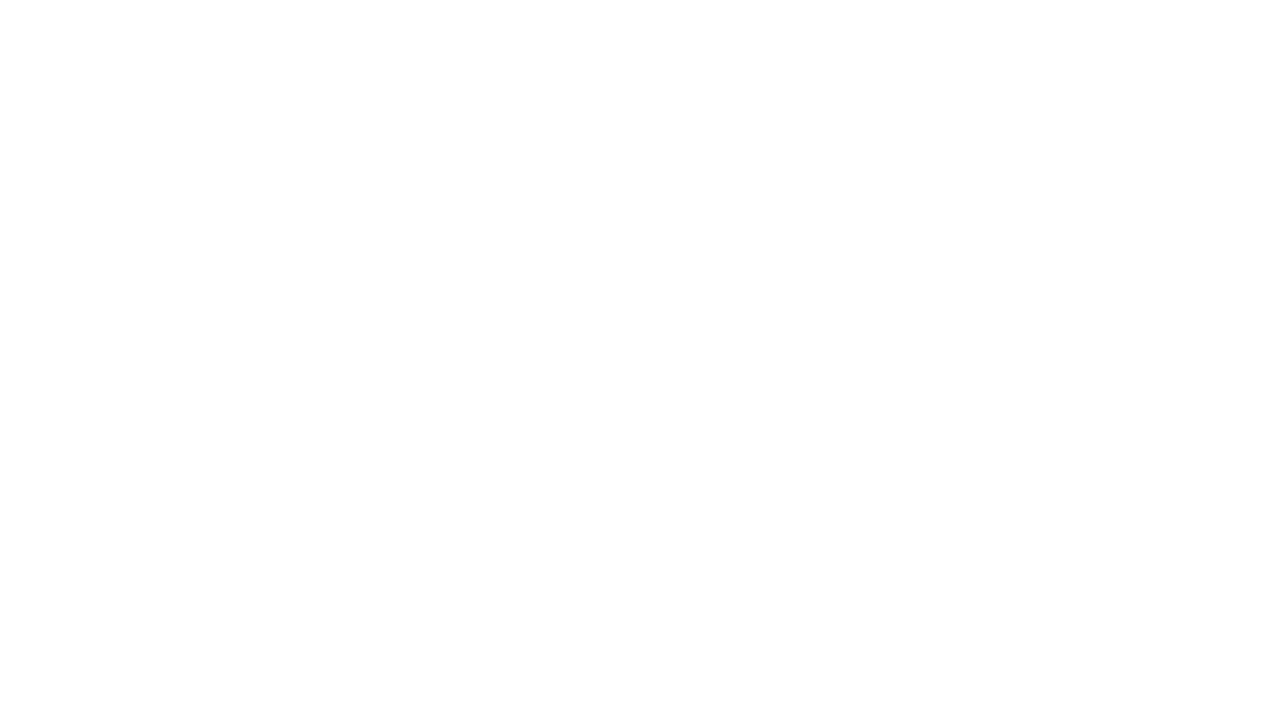
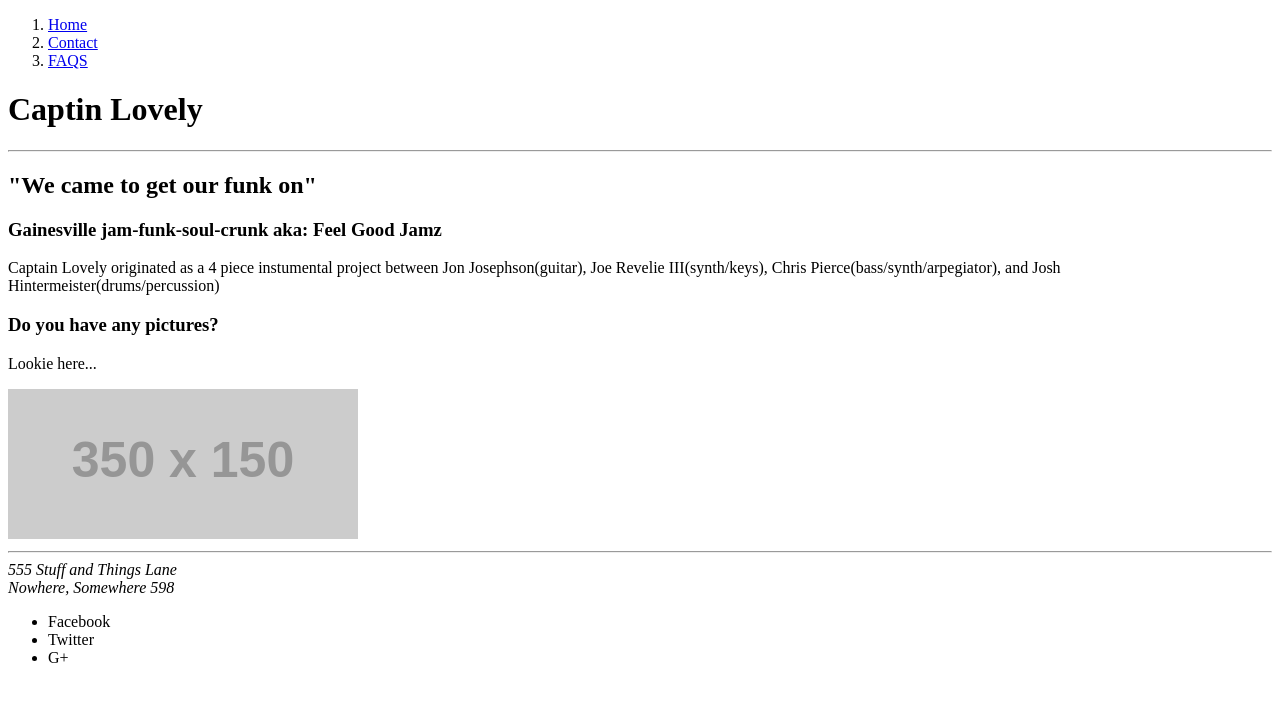
Before and after one commit to gr8fuldwg/jon-practice, a plain HTML site: page index.html in a window 1280 px wide. Drawn offline with Linux system fonts and the light colour scheme; placeholder pictures from the web are drawn by us.

Commit message:
modified h1-h3/ header links/ added band description to paragraph

```diff
--- a/index.html
+++ b/index.html
@@ -7,6 +7,41 @@
     <title>jon-practice</title>
 </head>
 <body>
-
+    <header>
+        <nav>
+            <ol>
+                <li><a href="/jon-practice/">Home</a></li>
+                <li><a href="/jon-practice/contact.html">Contact</a></li>
+                <li><a href="/jon-practice/faqs.html">FAQS</a></li>
+            </ol>
+        </nav>
+        <h1>Captin Lovely</h1>
+    </header>
+    <hr />
+    <main>
+        <h2>"We came to get our funk on"</h2>
+        <section>
+            <h3>Gainesville jam-funk-soul-crunk aka: Feel Good Jamz</h3>
+            <p>Captain Lovely originated as a 4 piece instumental project between Jon Josephson(guitar),
+            Joe Revelie III(synth/keys), Chris Pierce(bass/synth/arpegiator), and Josh
+            Hintermeister(drums/percussion)</p>
+        </section>
+        <section>
+            <h3>Do you have any pictures?</h3>
+            <p>Lookie here...</p>
+            <img src="https://via.placeholder.com/350x150" alt="some amazing image" />
+        </section>
+    </main>
+    <hr />
+    <footer>
+        <address>
+            555 Stuff and Things Lane <br />
+            Nowhere, Somewhere 598
+        </address>
+        <ul>
+            <li>Facebook</li>
+            <li>Twitter</li>
+            <li>G+</li>
+        </ul>
 </body>
 </html>
```
